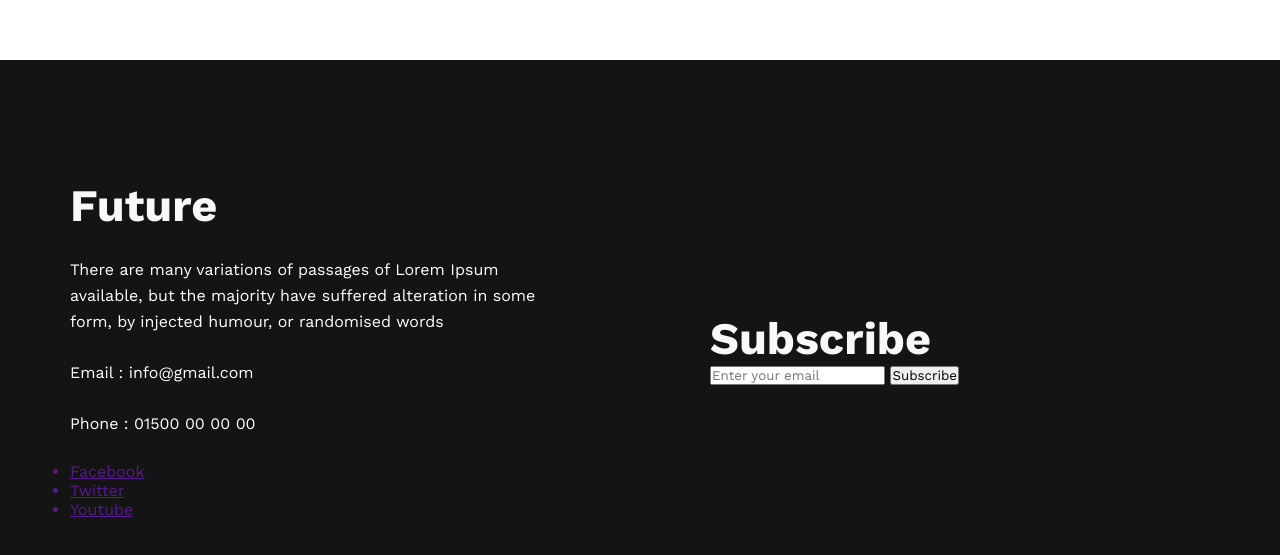
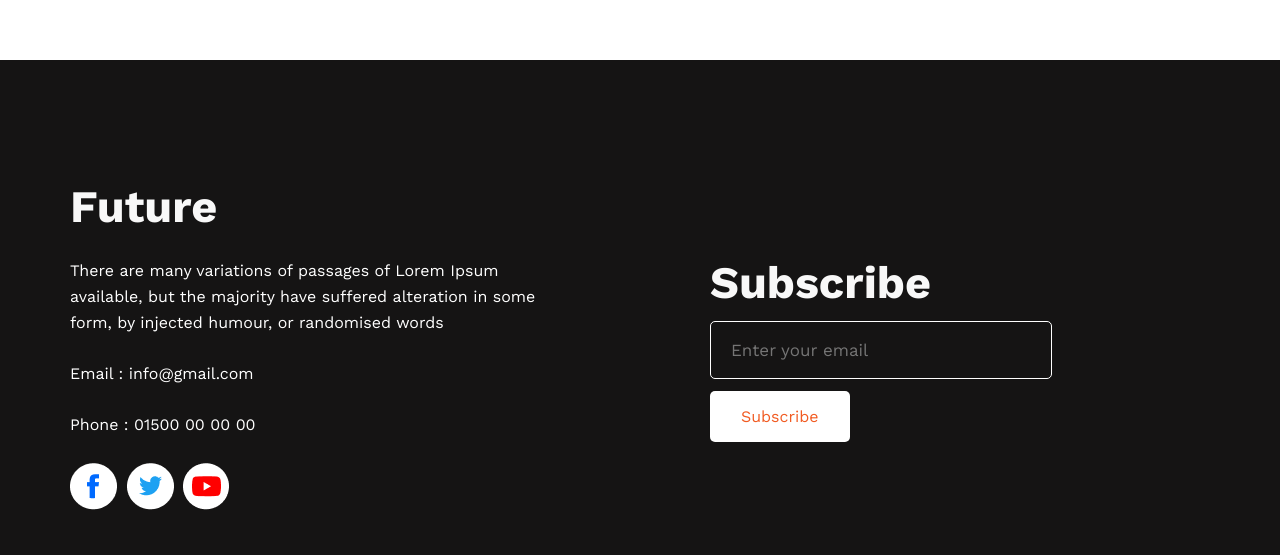
Before and after one commit to rabby9898/new-year-new-me, a plain HTML site: page index.html in a window 1280 px wide. Shown: the part 2764-3319 px from the top of the page. Drawn offline with nearby package versions, Linux system fonts and the light colour scheme.

Commit message:
Finish all section

```diff
--- a/index.css
+++ b/index.css
@@ -177,11 +177,30 @@ header{
     margin: 25px 0px;
 }
 .footer-column ul {
-
+    list-style: none;
+    display: flex;
 }
 .footer-column ul li{
-
+    font-size: 28px;
+    margin-right: 16px;
+    color: #F15B22;
+}
+.footer-column input{
+    background: transparent;
+    border: 1px solid #fff;
+    padding: 18px 20px;
+    font-size: 17px;
+    border-radius: 5px;
+    width: 60%;
+    margin: 12px 0px;
 }
 .subscribe-btn{
-
+    display: block;
+    border-radius: 5px;
+    color: #F15B22;
+    background: #FFF;
+    position: relative;
+    padding: 16px 31px;
+    font-size: 16px;
+    border: none;
 }
--- a/index.html
+++ b/index.html
@@ -84,9 +84,9 @@
                 <p class="footer-desc">Email : info@gmail.com</p>
                 <p class="footer-desc">Phone : 01500 00 00 00</p>
                 <ul>
-                    <a href=""><li>Facebook</li></a>
-                    <a href=""><li>Twitter</li></a>
-                    <a href=""><li>Youtube</li></a>
+                    <a href=""> <li><img src="/images/icons/fb.png" alt=""></a>
+                    <a href=""><img src="/images/icons/twitter.png" alt=""></a>
+                    <a href=""><img src="/images/icons/youtube.png" alt=""></a>
                 </ul>
 
             </div>
```
